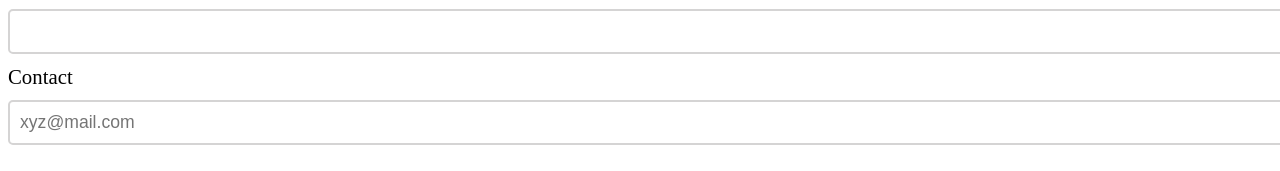
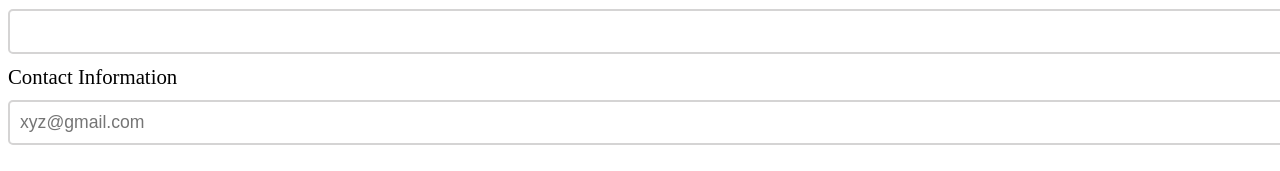
Before and after one commit to Upanshi-Mittal/Lost-and-Found, a plain HTML site: page index.html in a window 1280 px wide. Shown: the part 784-955 px from the top of the page. Drawn offline with Linux system fonts and the light colour scheme.

Commit message:
Update index.html

```diff
--- a/index.html
+++ b/index.html
@@ -49,8 +49,8 @@
             <input type="text" id="About" required>
         </div>
         <div>
-            <label for="details">Contact</label>
-            <input type="email" id="details" placeholder="xyz@mail.com" required>
+            <label for="details">Contact Information</label>
+            <input type="email" id="details" placeholder="xyz@gmail.com" required>
         </div>
         <br>
         <button style="background-color: rgb(92, 196, 92); color: aliceblue; padding-left:10px; padding-right:10px; border-color: rgb(147, 154, 154); font-size: 15px; border-radius: 5px;">submit</button>
```
